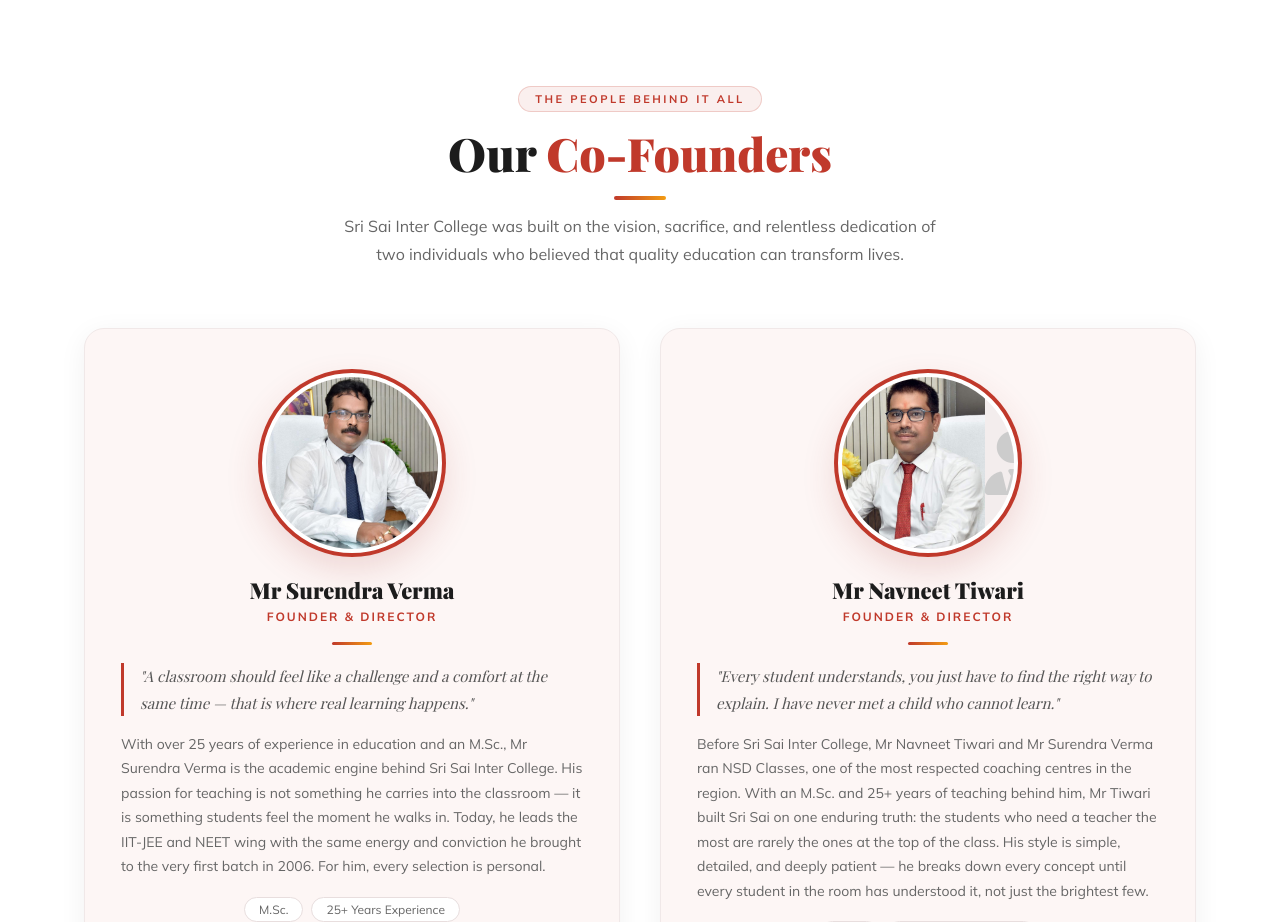
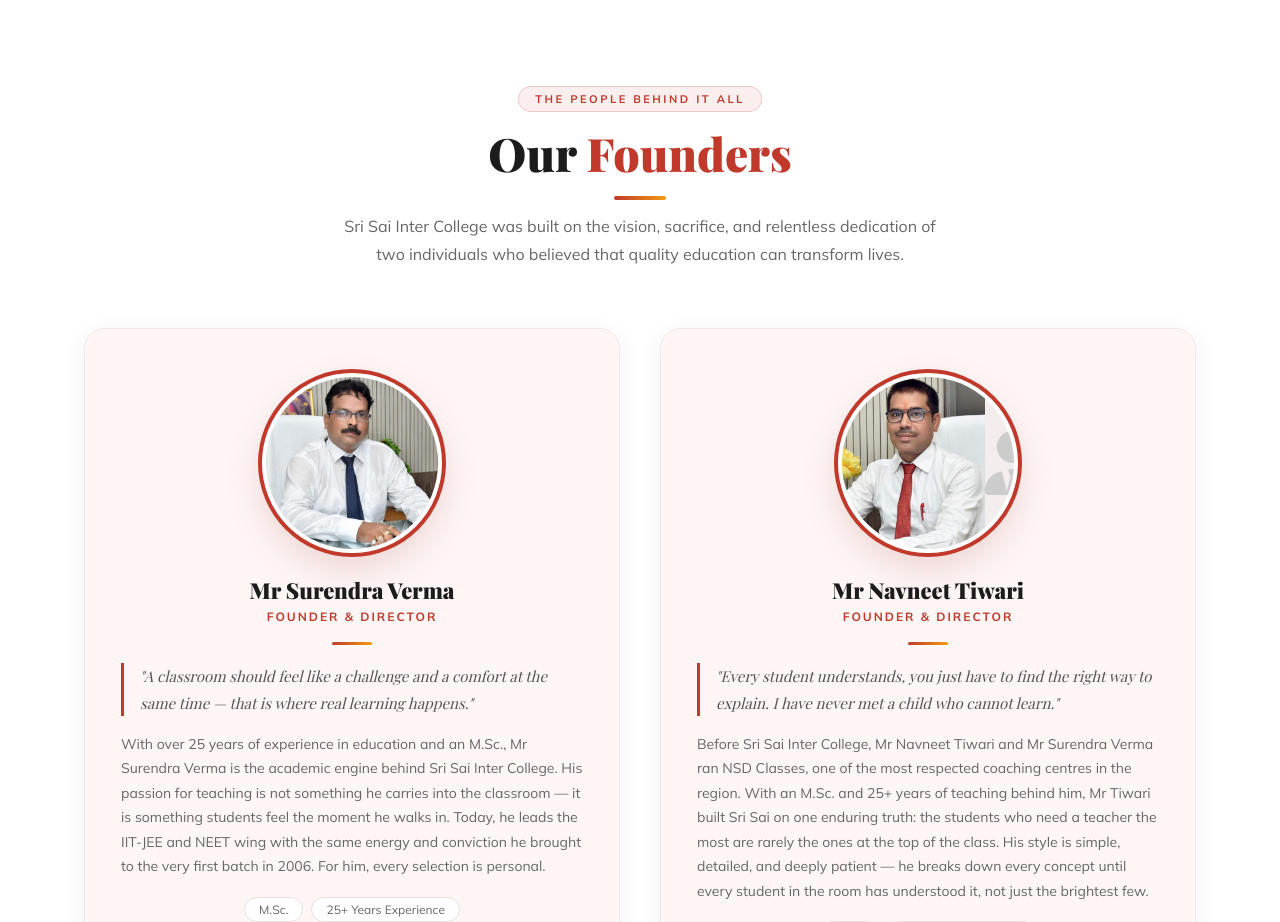
Before and after one commit to gauravpratapsingh765/testing, a plain HTML site: page about.html in a window 1280 px wide. Shown: the part 6780-7702 px from the top of the page. Drawn offline with nearby package versions, Linux system fonts and the light colour scheme.

Commit message:
Change 'Co-Founders' to 'Founders' in about.html

```diff
--- a/about.html
+++ b/about.html
@@ -1190,7 +1190,7 @@
     <div class="container">
       <div data-reveal style="text-align:center;">
         <span class="section-label">The People Behind It All</span>
-        <h2 class="section-title">Our <span>Co-Founders</span></h2>
+        <h2 class="section-title">Our <span>Founders</span></h2>
         <div class="divider-line" style="margin:14px auto 0;"></div>
         <p class="section-sub" style="margin:12px auto 0;">Sri Sai Inter College was built on the vision, sacrifice, and
           relentless dedication of two individuals who believed that quality education can transform lives.</p>
```
